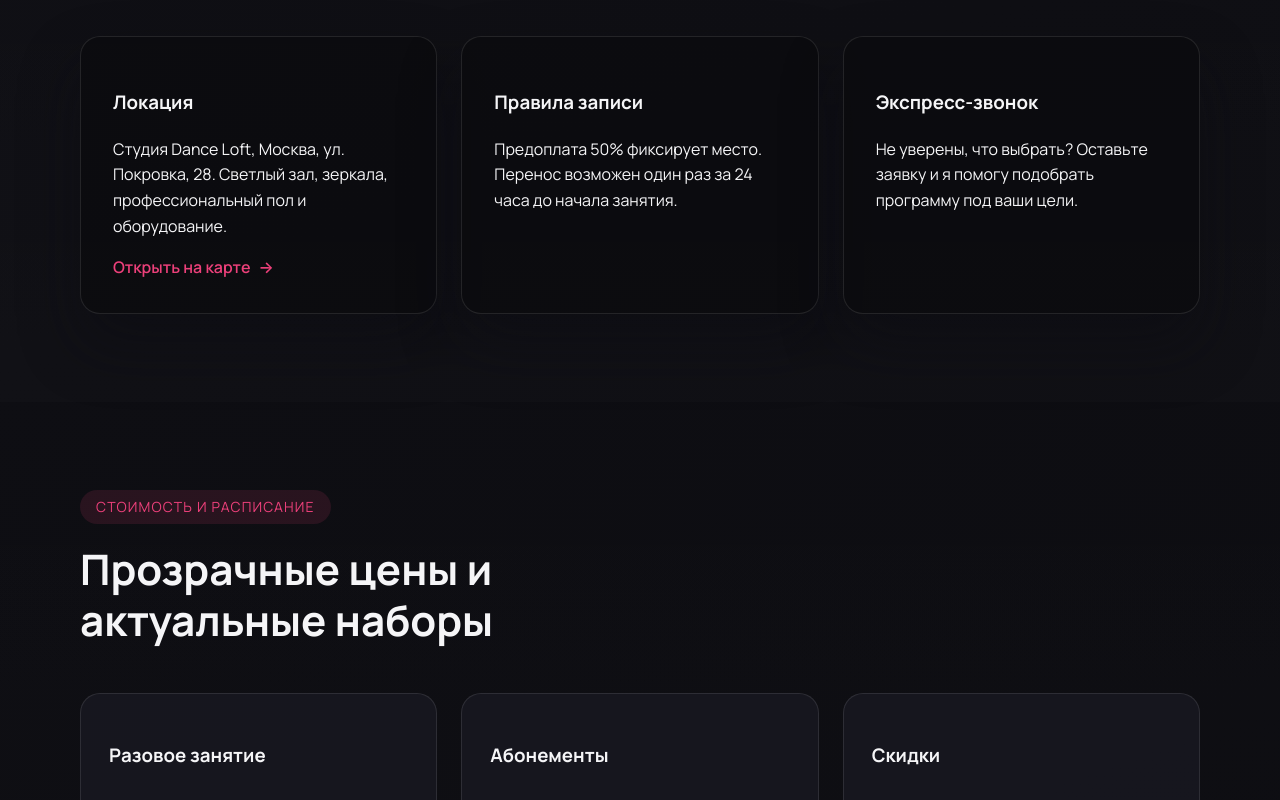
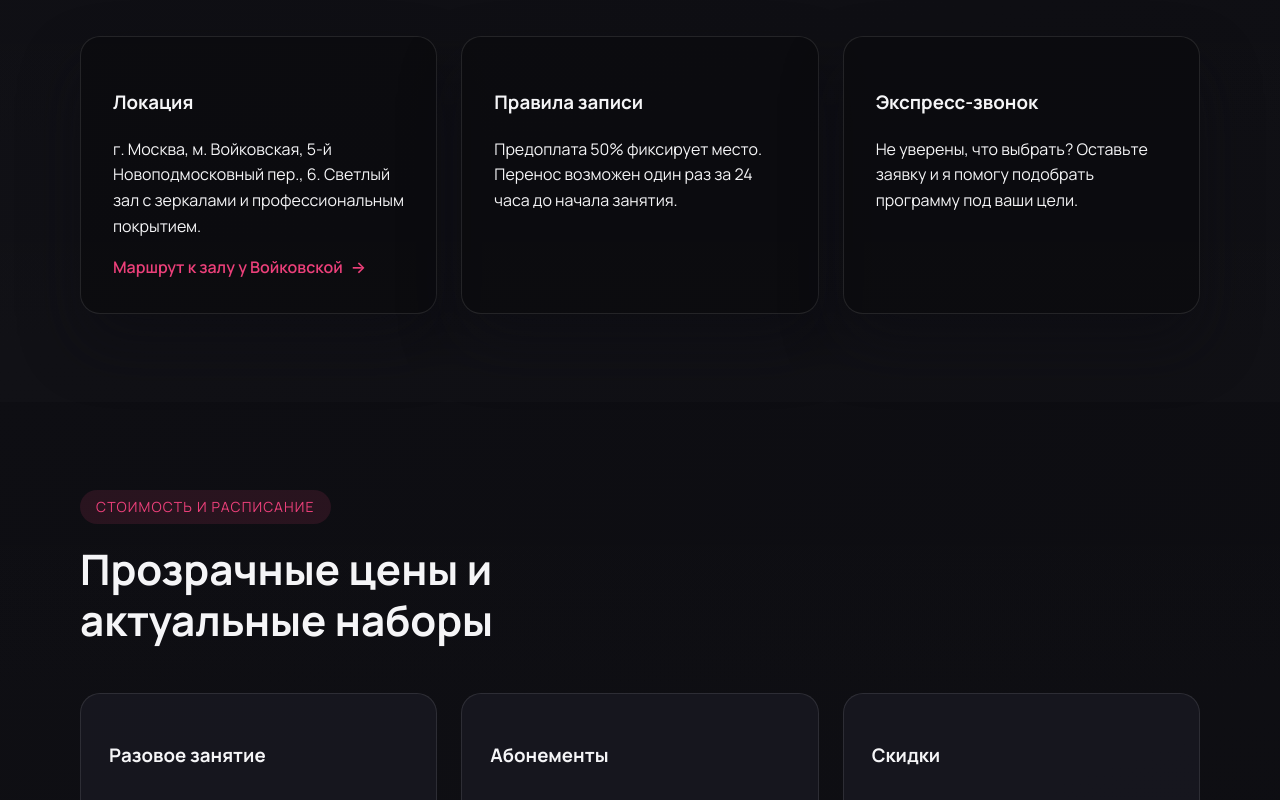
Before and after one commit to BekovaDeniza/kpop_yona, a React (Vite) app: page / in a window 1280 px wide. Shown: the part 4440-5240 px from the top of the page. Built offline with nearby package versions, Linux system fonts and the light colour scheme.

Commit message:
fix school adress

```diff
--- a/src/App.tsx
+++ b/src/App.tsx
@@ -84,10 +84,10 @@ const howCards = [
   {
     title: 'Локация',
     description:
-      'Студия Dance Loft, Москва, ул. Покровка, 28. Светлый зал, зеркала, профессиональный пол и оборудование.',
+      'г. Москва, м. Войковская, 5-й Новоподмосковный пер., 6. Светлый зал с зеркалами и профессиональным покрытием.',
     link: {
-      label: 'Открыть на карте',
-      href: 'https://yandex.ru/maps/-/CCUeeOgdTC',
+      label: 'Маршрут к залу у Войковской',
+      href: 'https://yandex.ru/maps/-/CHQAEBt2',
     },
   },
   {
@@ -165,7 +165,8 @@ const contactItems = [
   { label: 'WhatsApp:', value: 'Написать', href: 'https://wa.me/79991234567' },
   { label: 'Telegram:', value: '@kpop_school', href: 'https://t.me/kpop_school' },
   { label: 'Instagram:', value: '/kpop_school', href: 'https://instagram.com/kpop_school' },
-  { label: 'Адрес:', value: 'Москва, ул. Покровка, 28' },
+  { label: 'Адрес (Войковская):', value: 'г. Москва, м. Войковская, 5-й Новоподмосковный пер., 6' },
+  { label: 'Адрес (Аэропорт):', value: 'г. Москва, м. Аэропорт, ул. Усиевича, 12' },
 ]
 
 export default function App() {
```
